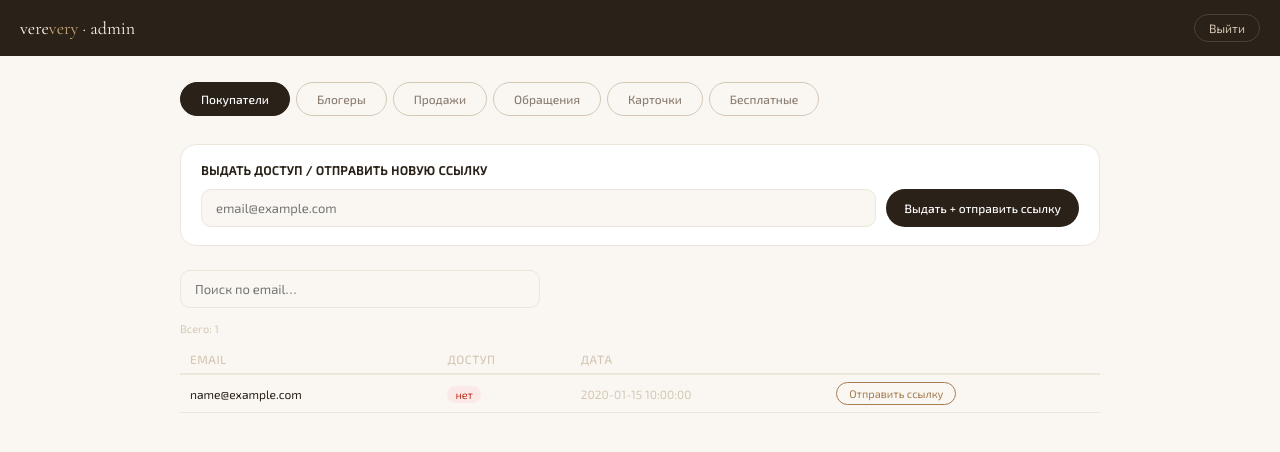
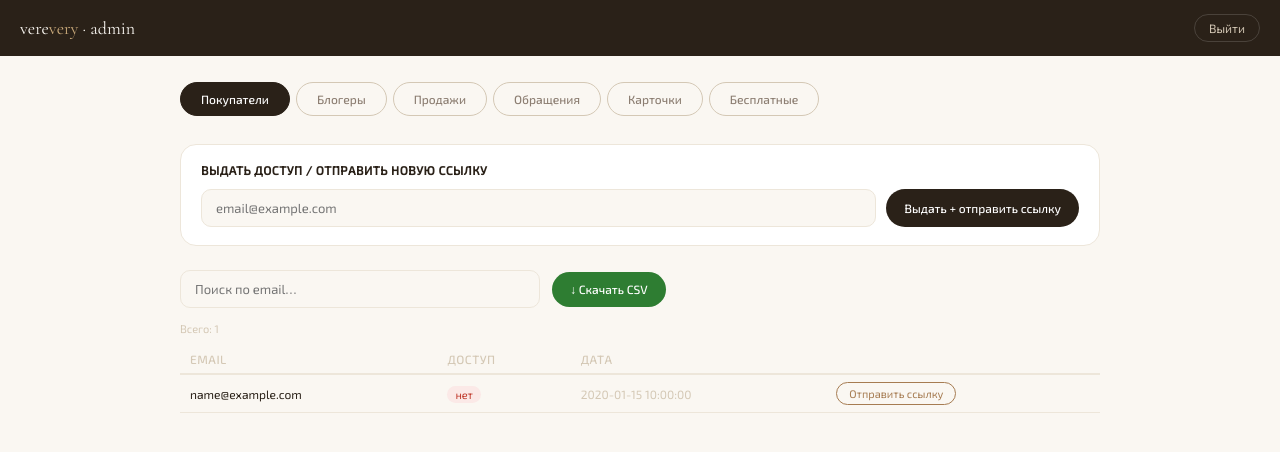
Before and after one commit to yacatya/----2, a Flask app: template app/templates/admin.html in a window 1280 px wide. Shown: the top 452 px of the page. Run offline with Flask 3, Linux system fonts and the light colour scheme; the template is opened without the code that fills it: most values are stand-ins (such as "Sample title", 1, 10 or a date in 2020).

Commit message:
admin: add CSV export buttons to Покупатели, Блогеры, Продажи tabs
Downloads visible (non-hidden) rows as UTF-8 CSV with BOM for Excel.
Filename includes current date, e.g. продажи_2026-05-10.csv.

https://claude.ai/code/session_01D8pqrigRmGWhEo9utkSJfg

```diff
--- a/app/templates/admin.html
+++ b/app/templates/admin.html
@@ -138,8 +138,9 @@
       <div class="grant-status" id="grant-status"></div>
     </div>
 
-    <div class="search-row">
-      <input type="text" class="search-input" placeholder="Поиск по email…" oninput="filterTable('users-tbody', this.value)">
+    <div style="display:flex;gap:12px;align-items:center;flex-wrap:wrap;margin-bottom:14px;">
+      <input type="text" class="search-input" style="margin:0;" placeholder="Поиск по email…" oninput="filterTable('users-tbody', this.value)">
+      <button class="btn-grant" style="background:#2e7d32;" onclick="exportCsv('users-tbody', ['Email','Доступ','Дата'], 'покупатели')">↓ Скачать CSV</button>
     </div>
     <div class="count-badge" id="users-count">Всего: {{ users|length }}</div>
 
@@ -184,8 +185,9 @@
     </div>
 
     {% if blogger_stats %}
-    <div class="search-row">
-      <input type="text" class="search-input" placeholder="Поиск по блогеру…" oninput="filterTable('bloggers-tbody', this.value)">
+    <div style="display:flex;gap:12px;align-items:center;flex-wrap:wrap;margin-bottom:14px;">
+      <input type="text" class="search-input" style="margin:0;" placeholder="Поиск по блогеру…" oninput="filterTable('bloggers-tbody', this.value)">
+      <button class="btn-grant" style="background:#2e7d32;" onclick="exportCsv('bloggers-tbody', ['Блогер','Покупок','Сумма','К выплате (30%)','UTM'], 'блогеры')">↓ Скачать CSV</button>
     </div>
     <div class="count-badge">Всего блогеров: {{ blogger_stats|length }}</div>
 
@@ -225,6 +227,7 @@
     {% if sales %}
     <div style="display:flex;gap:12px;align-items:center;flex-wrap:wrap;margin-bottom:14px;">
       <input type="text" class="search-input" style="margin:0;" placeholder="Поиск по email или блогеру…" oninput="filterTable('sales-tbody', this.value)">
+      <button class="btn-grant" style="background:#2e7d32;" onclick="exportCsv('sales-tbody', ['Дата','Email','Блогер / UTM','Сумма','Комиссия'], 'продажи')">↓ Скачать CSV</button>
       <button id="btn-delete-sales" class="btn-grant" style="background:#c0392b;display:none;" onclick="deleteSelectedSales()">Удалить выбранные</button>
     </div>
     <div class="count-badge" id="sales-count">Всего записей: {{ sales|length }}</div>
@@ -484,6 +487,30 @@ function saveFreeCards() {
     });
 }
 
+function exportCsv(tbodyId, headers, filename) {
+  var rows = document.querySelectorAll('#' + tbodyId + ' tr:not(.hidden)');
+  var lines = [headers.join(';')];
+  rows.forEach(function(row) {
+    var cells = row.querySelectorAll('td');
+    var vals = [];
+    cells.forEach(function(td) {
+      if (td.querySelector('input[type=checkbox]')) return;
+      if (td.querySelector('button') && !td.querySelector('.badge-yes') && !td.querySelector('.badge-no')) return;
+      var text = td.textContent.trim().replace(/\s+/g, ' ');
+      vals.push('"' + text.replace(/"/g, '""') + '"');
+    });
+    if (vals.length) lines.push(vals.join(';'));
+  });
+  var bom = '﻿';
+  var blob = new Blob([bom + lines.join('\r\n')], { type: 'text/csv;charset=utf-8;' });
+  var url = URL.createObjectURL(blob);
+  var a = document.createElement('a');
+  var today = new Date().toISOString().slice(0,10);
+  a.href = url; a.download = filename + '_' + today + '.csv';
+  a.click();
+  URL.revokeObjectURL(url);
+}
+
 function toggleAllSales(masterCb) {
   document.querySelectorAll('#sales-tbody .sale-cb').forEach(function(cb) {
     var row = cb.closest('tr');
```
